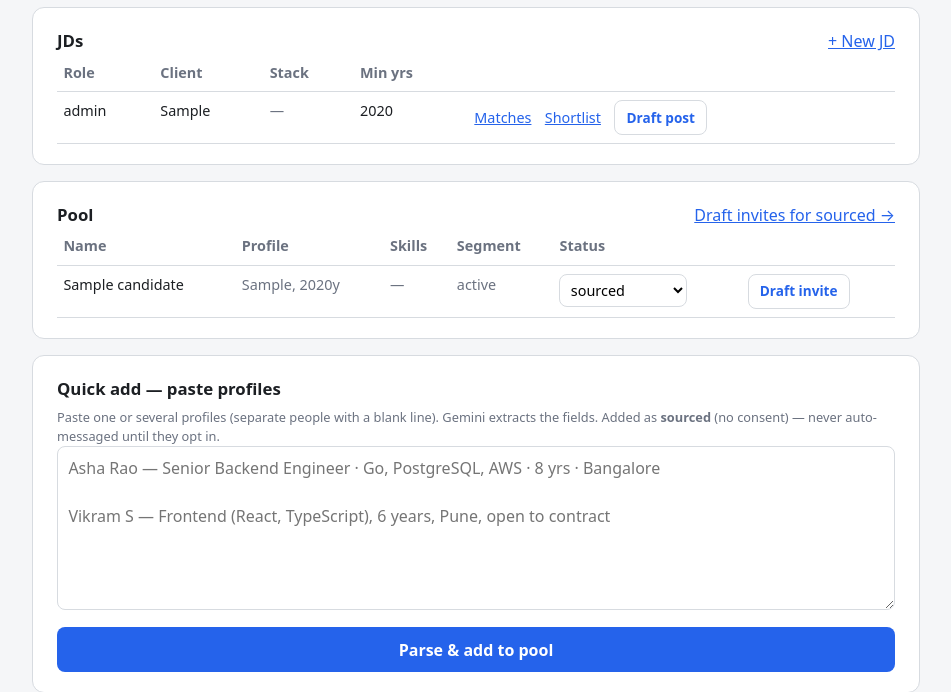
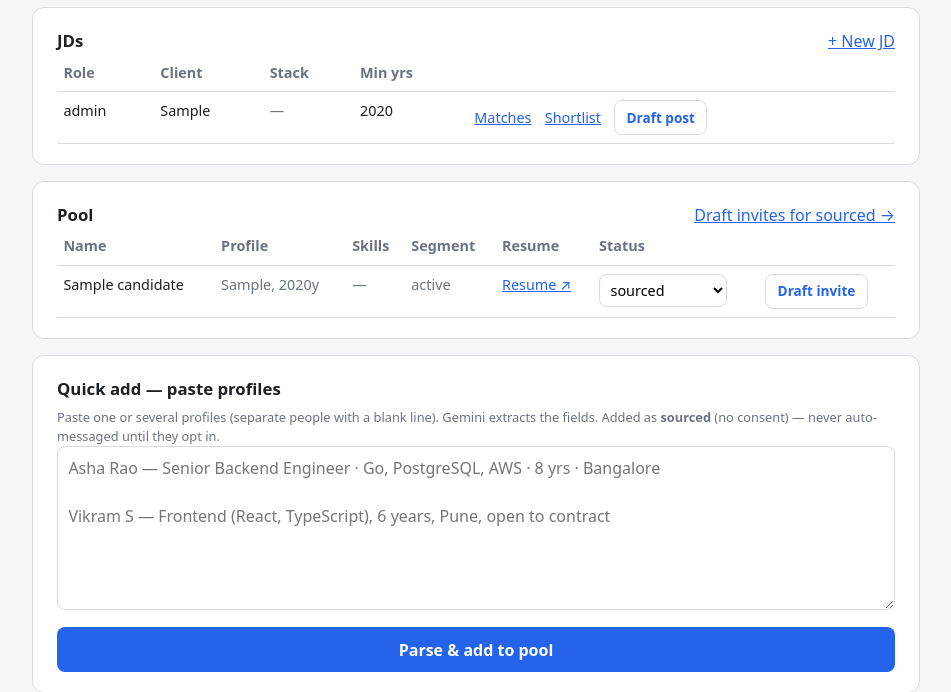
Before and after one commit to saurabhprakhar7/setu, a FastAPI app: page /dashboard in a window 1280 px wide. Shown: the part 260-952 px from the top of the page, without its empty margins (164-1115 px from the left). Run offline with FastAPI, Linux system fonts and the light colour scheme; tables that the repository leaves empty hold one stand-in row (values such as "Sample post").

Commit message:
Surface resume link in pool table + client shortlist
Imported resume Drive links (from the Google Form file-upload) now show as a
Resume link in the dashboard pool and in the shortlist text block.

Co-Authored-By: Claude Opus 4.8 (1M context) <noreply@anthropic.com>

```diff
--- a/app/shortlist.py
+++ b/app/shortlist.py
@@ -47,6 +47,8 @@ def to_text(jd: JD, rows: list[Row]) -> str:
         if c.expected_pay is not None:
             meta.append(f"expects {c.expected_pay}")
         lines.append("   " + " · ".join(meta))
+        if c.resume_path:
+            lines.append(f"   Resume: {c.resume_path}")
         lines.append("")
     return "\n".join(lines).strip()
 
--- a/app/templates/dashboard.html
+++ b/app/templates/dashboard.html
@@ -88,7 +88,7 @@
         <p class="empty">No candidates yet.</p>
       {% else %}
       <table>
-        <thead><tr><th>Name</th><th>Profile</th><th>Skills</th><th>Segment</th><th>Status</th><th></th></tr></thead>
+        <thead><tr><th>Name</th><th>Profile</th><th>Skills</th><th>Segment</th><th>Resume</th><th>Status</th><th></th></tr></thead>
         <tbody>
         {% for c in candidates %}
           <tr>
@@ -98,6 +98,7 @@
             </td>
             <td class="muted">{{ c.skills | join(", ") if c.skills else "—" }}</td>
             <td class="muted">{{ c.segment.value if c.segment else "—" }}</td>
+            <td>{% if c.resume_path %}<a class="link" href="{{ c.resume_path }}" target="_blank" rel="noopener">Resume ↗</a>{% else %}—{% endif %}</td>
             <td>
               <form method="post" action="/candidate/{{ c.id }}/status" class="inline">
                 <select name="status" onchange="this.form.submit()">
```
